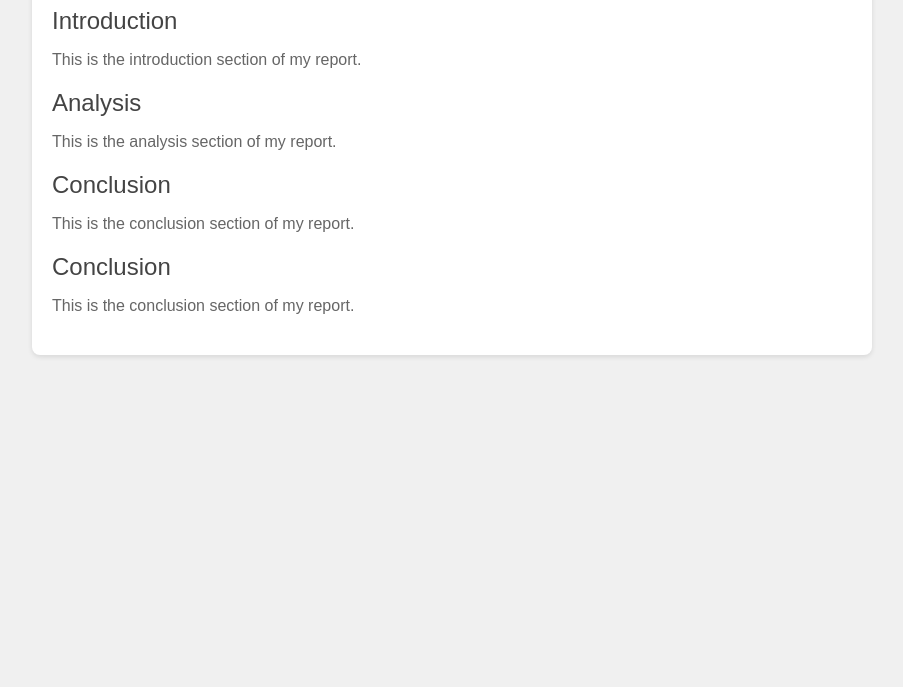
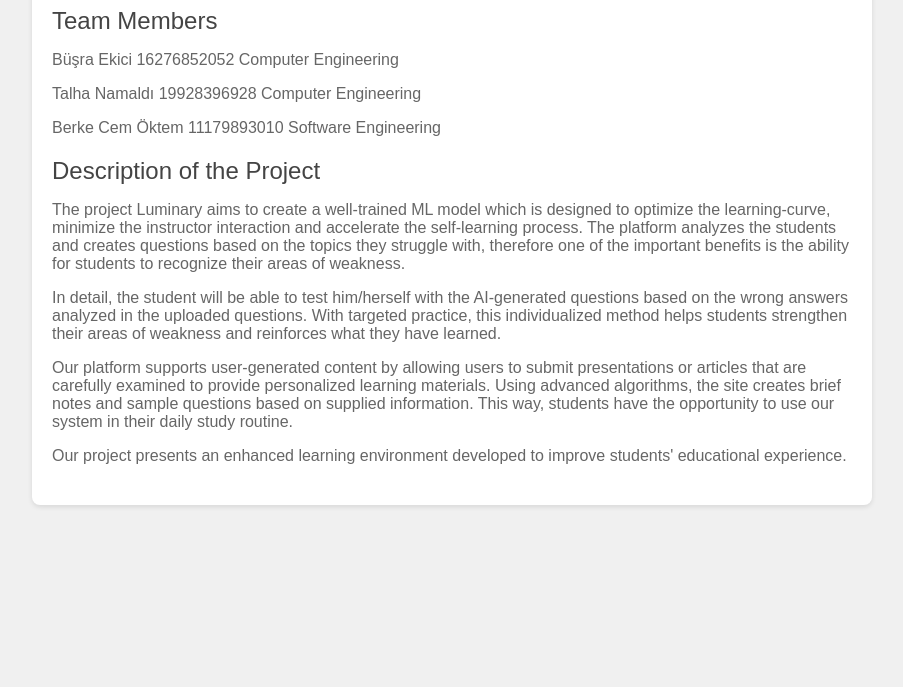
Before and after one commit to talhanamaldi/FinalProjectReport, a website: page index.html in a window 1280 px wide. Shown: the part 113-800 px from the top of the page, without its empty margins (188-1091 px from the left). Drawn offline with Linux system fonts and the light colour scheme.

Commit message:
Update index.html

```diff
--- a/index.html
+++ b/index.html
@@ -37,36 +37,37 @@
 </head>
 <body>
     <div class="container">
-        <h1>My Report</h1>
+        <h1>CMPE 491 / SENG 491 Senior Project Luminary</h1>
 
         <div class="section">
-            <div class="title">Introduction</div>
+            <div class="title">Team Members</div>
             <div class="content">
-                <p>This is the introduction section of my report.</p>
+                <p>Büşra Ekici 16276852052 Computer Engineering</p>
+                <p>Talha Namaldı 19928396928 Computer Engineering</p>
+                <p>Berke Cem Öktem 11179893010 Software Engineering</p>
             </div>
         </div>
 
         <div class="section">
-            <div class="title">Analysis</div>
+            <div class="title">Description of the Project </div>
             <div class="content">
-                <p>This is the analysis section of my report.</p>
+                <p>The project Luminary aims to create a well-trained ML model which is designed to optimize the
+learning-curve, minimize the instructor interaction and accelerate the self-learning process.
+The platform analyzes the students and creates questions based on the topics they struggle with,
+therefore one of the important benefits is the ability for students to recognize their areas of
+weakness.</p>
+<p>In detail, the student will be able to test him/herself with the AI-generated questions based on the
+wrong answers analyzed in the uploaded questions. With targeted practice, this individualized
+method helps students strengthen their areas of weakness and reinforces what they have learned.</p>
+<p>Our platform supports user-generated content by allowing users to submit presentations or articles
+that are carefully examined to provide personalized learning materials. Using advanced algorithms,
+the site creates brief notes and sample questions based on supplied information. This way, students
+have the opportunity to use our system in their daily study routine.</p>
+<p>Our project presents an enhanced learning environment developed to improve students' educational
+experience.</p>
             </div>
         </div>
 
-        <div class="section">
-            <div class="title">Conclusion</div>
-            <div class="content">
-                <p>This is the conclusion section of my report.</p>
-            </div>
-        </div>
-
-                <div class="section">
-            <div class="title">Conclusion</div>
-            <div class="content">
-                <p>This is the conclusion section of my report.</p>
-            </div>
-        </div>
-    </div>
 
 </body>
 </html>
```
